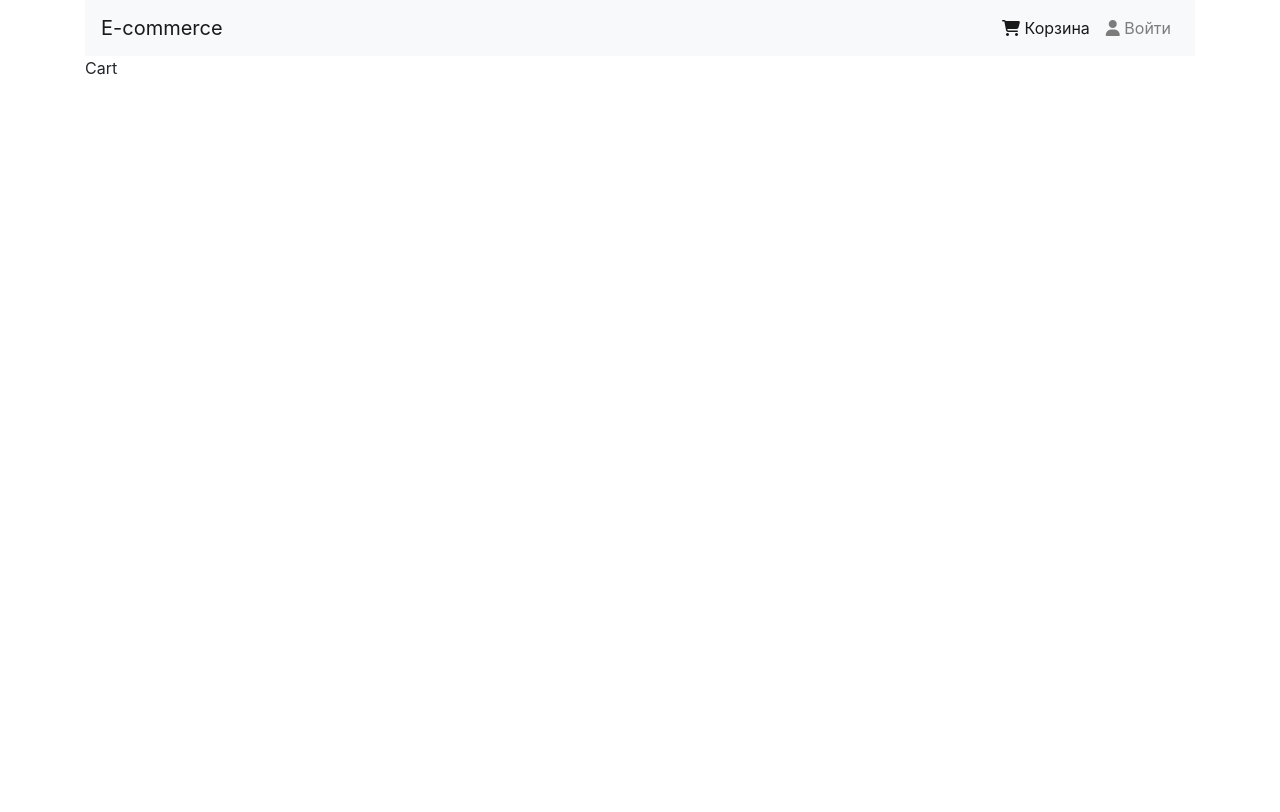
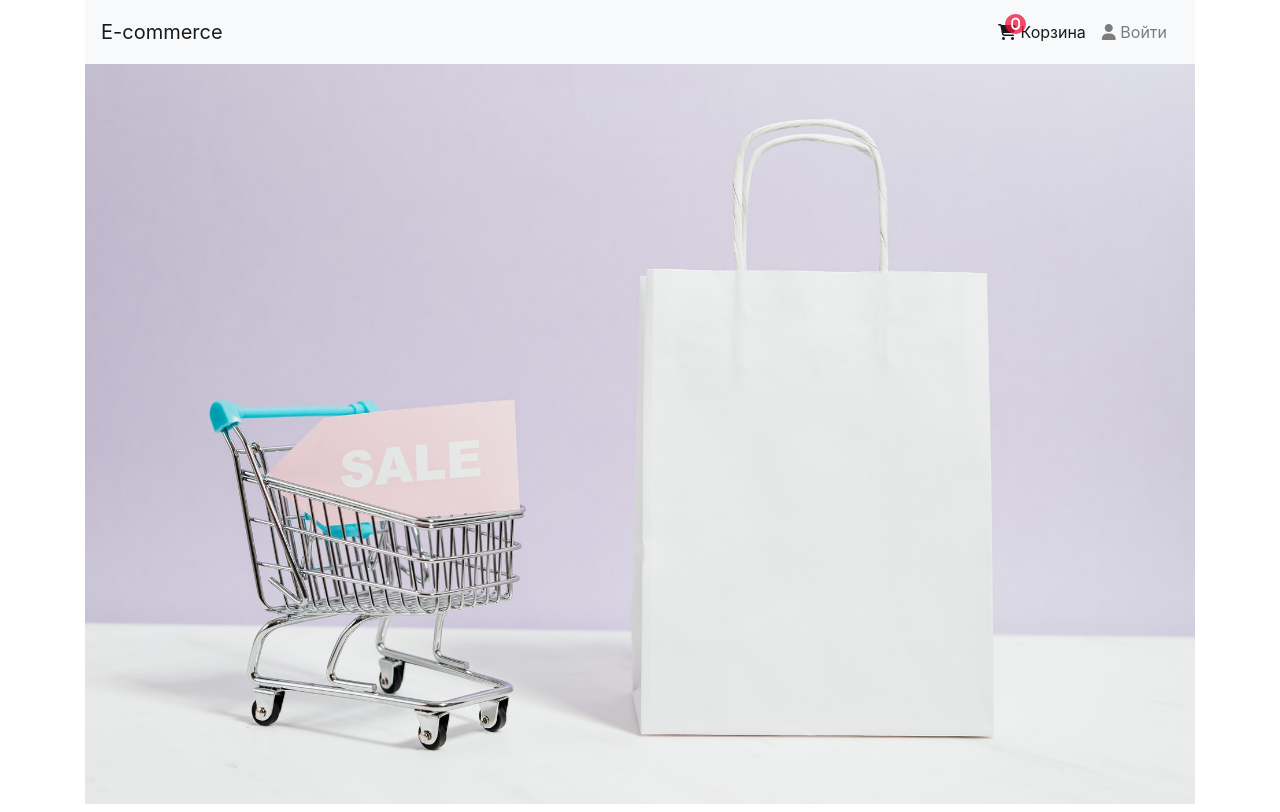
Before and after one commit to RuslanMirets/next-mongo-ecommerce, a Next.js app: page /cart in a window 1280 px wide. Built offline with nearby package versions, Linux system fonts and the light colour scheme.

Commit message:
#6 Add cart

```diff
--- a/components/NavBar.jsx
+++ b/components/NavBar.jsx
@@ -7,7 +7,7 @@ import { DataContext } from '../store/GlobalState';
 const NavBar = () => {
   const router = useRouter();
   const { state, dispatch } = useContext(DataContext);
-  const { auth } = state;
+  const { auth, cart } = state;
 
   const isActive = (r) => {
     if (r === router.pathname) {
@@ -76,11 +76,26 @@ const NavBar = () => {
         <span className="navbar-toggler-icon"></span>
       </button>
       <div className="collapse navbar-collapse justify-content-end" id="navbarNavDropdown">
-        <ul className="navbar-nav">
+        <ul className="navbar-nav p-1">
           <li className="nav-item">
             <Link href="/cart">
               <a className={'nav-link' + isActive('/cart')}>
-                <i className="fas fa-shopping-cart" aria-hidden="true"></i> Корзина
+                <i className="fas fa-shopping-cart position-relative" aria-hidden="true">
+                  <span
+                    className="position-absolute"
+                    style={{
+                      padding: '3px 6px',
+                      backgroundColor: '#ed143dc2',
+                      borderRadius: '50%',
+                      top: '-10px',
+                      right: '-10px',
+                      color: '#ffffff',
+                      fontSize: '14px',
+                    }}>
+                    {cart.length}
+                  </span>
+                </i>{' '}
+                Корзина
               </a>
             </Link>
           </li>
--- a/pages/cart.jsx
+++ b/pages/cart.jsx
@@ -1,7 +1,26 @@
-import React from 'react';
+import Head from 'next/head';
+import React, { useContext } from 'react';
+import { DataContext } from '../store/GlobalState';
 
 const Cart = () => {
-  return <div>Cart</div>;
+  const { state, dispatch } = useContext(DataContext);
+  const { cart } = state;
+
+  if (cart.length === 0)
+    return (
+      <h2>
+        <img className="img-responsive w-100" src="/empty_cart.jpg" alt="Empty" />
+      </h2>
+    );
+
+  return (
+    <div>
+      <Head>
+        <title>Корзина</title>
+      </Head>
+      <h1>Корзина</h1>
+    </div>
+  );
 };
 
 export default Cart;
--- a/store/Actions.js
+++ b/store/Actions.js
@@ -1,6 +1,18 @@
-const ACTIONS = {
+export const ACTIONS = {
   NOTIFY: 'NOTIFY',
   AUTH: 'AUTH',
+  ADD_CART: 'ADD_CART',
 };
 
-export default ACTIONS;
+export const addToCart = (product, cart) => {
+  if (product.inStock === 0)
+    return { type: 'NOTIFY', payload: { error: 'Продукта нет в наличии' } };
+
+  const check = cart.every((item) => {
+    return item._id !== product._id;
+  });
+
+  if (!check) return { type: 'NOTIFY', payload: { error: 'Продукт уже был добавлен в корзину' } };
+
+  return { type: 'ADD_CART', payload: [...cart, { ...product, quantity: 1 }] };
+};
--- a/store/GlobalState.js
+++ b/store/GlobalState.js
@@ -5,8 +5,9 @@ import reducers from './Reducers';
 export const DataContext = createContext();
 
 export const DataProvider = ({ children }) => {
-  const initialState = { notify: {}, auth: {} };
+  const initialState = { notify: {}, auth: {}, cart: [] };
   const [state, dispatch] = useReducer(reducers, initialState);
+  const { cart } = state;
 
   useEffect(() => {
     const firstLogin = localStorage.getItem('firstLogin');
@@ -24,5 +25,14 @@ export const DataProvider = ({ children }) => {
     }
   }, []);
 
+  useEffect(() => {
+    const __next__cart = JSON.parse(localStorage.getItem('__next__cart'));
+    if (__next__cart) dispatch({ type: 'ADD_CART', payload: __next__cart });
+  }, []);
+
+  useEffect(() => {
+    localStorage.setItem('__next__cart', JSON.stringify(cart));
+  }, [cart]);
+
   return <DataContext.Provider value={{ state, dispatch }}>{children}</DataContext.Provider>;
 };
--- a/store/Reducers.js
+++ b/store/Reducers.js
@@ -1,4 +1,4 @@
-import ACTIONS from './Actions';
+import { ACTIONS } from './Actions';
 
 const reducers = (state, action) => {
   switch (action.type) {
@@ -12,6 +12,11 @@ const reducers = (state, action) => {
         ...state,
         auth: action.payload,
       };
+    case ACTIONS.ADD_CART:
+      return {
+        ...state,
+        cart: action.payload,
+      };
     default:
       return state;
   }
```
Also changed, not shown: components/product/ProductItem.jsx (+16 -3 lines), pages/product/[id].jsx (+11 -3 lines), public/empty_cart.jpg (added).
